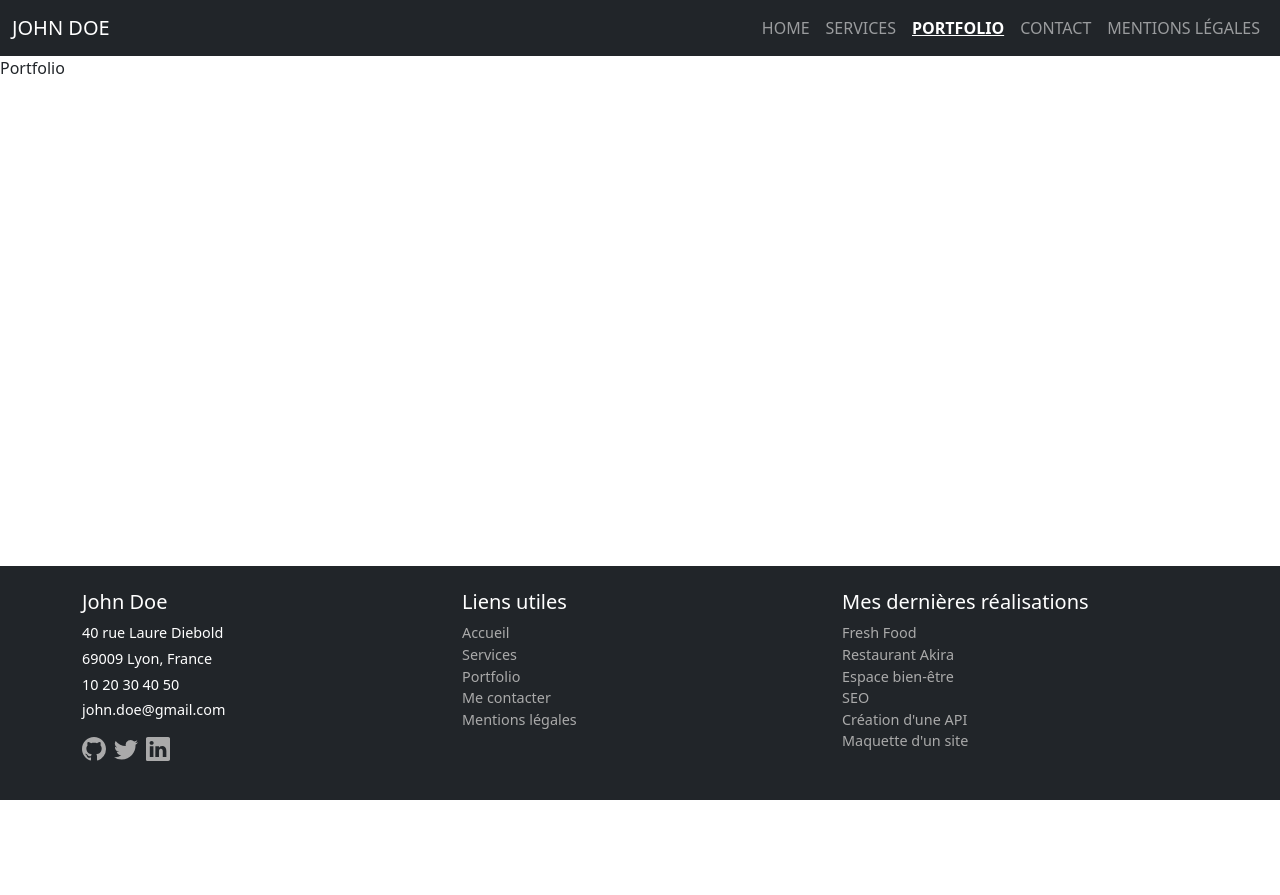
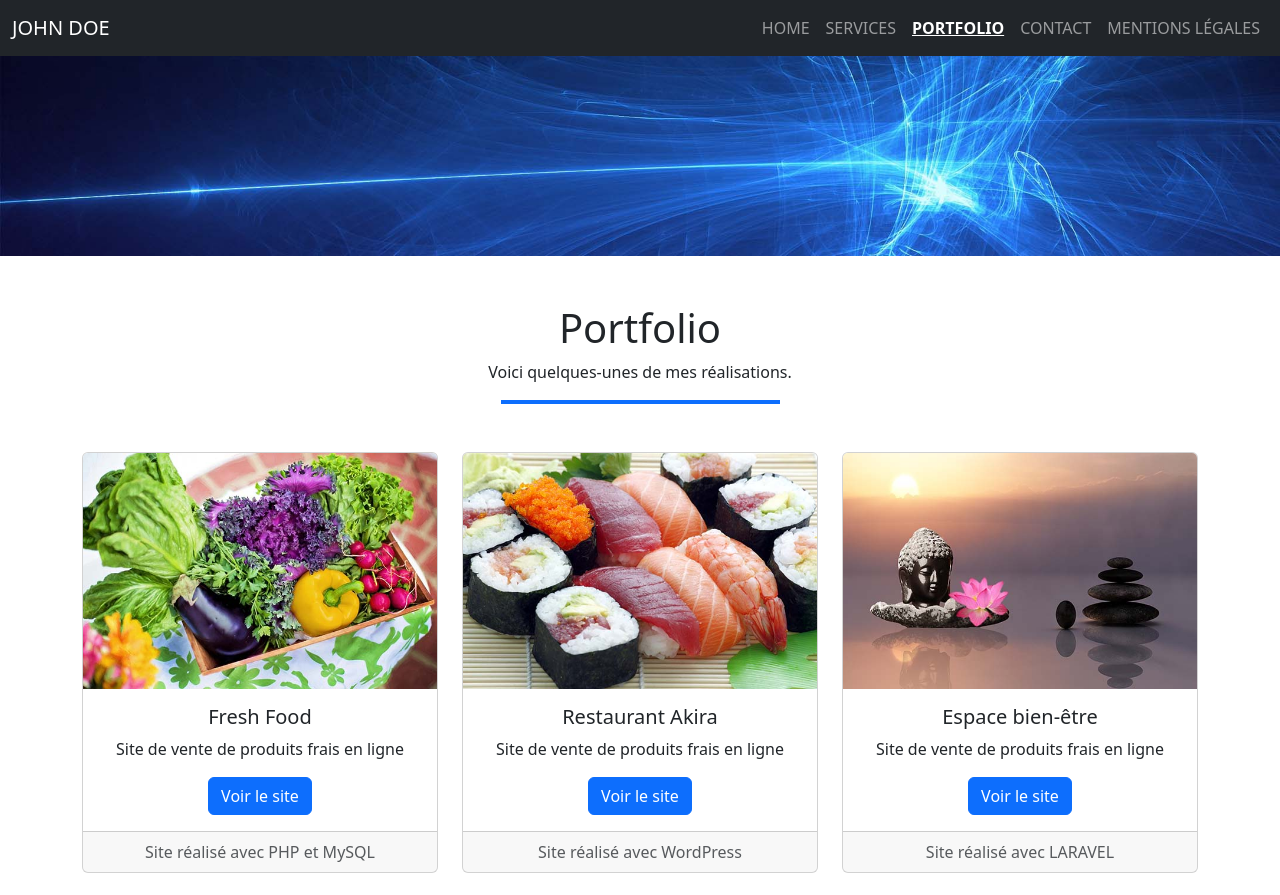
Before and after one commit to IderMassinissa/Ider_Massinissa_Devoir_Portfolio_React, a React (Vite) app: page /portfolio in a window 1280 px wide. Shown: the top 895 px of the page. Before the commit the page ends 800 px from the top, so only its background shows below. Built offline with nearby package versions, Linux system fonts and the light colour scheme.

Commit message:
fix #5 : Page Portfolio - 6 projets en cards Bootstrap, effets hover

```diff
--- a/src/pages/Portfolio.jsx
+++ b/src/pages/Portfolio.jsx
@@ -1,5 +1,100 @@
+import "../styles/Portfolio.css";
+import bannerImg from "../assets/images/banner.jpg";
+import freshFood from "../assets/images/portfolio/fresh-food.jpg";
+import restaurantJaponais from "../assets/images/portfolio/restaurant-japonais.jpg";
+import espaceBienEtre from "../assets/images/portfolio/espace-bien-etre.jpg";
+import seo from "../assets/images/portfolio/seo.jpg";
+import coder from "../assets/images/portfolio/coder.jpg";
+import screens from "../assets/images/portfolio/screens.jpg";
+
+const projects = [
+  {
+    id: 1,
+    img: freshFood,
+    title: "Fresh Food",
+    description: "Site de vente de produits frais en ligne",
+    tech: "Site réalisé avec PHP et MySQL",
+  },
+  {
+    id: 2,
+    img: restaurantJaponais,
+    title: "Restaurant Akira",
+    description: "Site de vente de produits frais en ligne",
+    tech: "Site réalisé avec WordPress",
+  },
+  {
+    id: 3,
+    img: espaceBienEtre,
+    title: "Espace bien-être",
+    description: "Site de vente de produits frais en ligne",
+    tech: "Site réalisé avec LARAVEL",
+  },
+  {
+    id: 4,
+    img: seo,
+    title: "SEO",
+    description: "Amélioration du référencement d'un site e-commerce",
+    tech: "Utilisation des outils SEO",
+  },
+  {
+    id: 5,
+    img: coder,
+    title: "Création d'une API",
+    description: "Création d'une API RESTFULL publique",
+    tech: "PHP - SYMFONY",
+  },
+  {
+    id: 6,
+    img: screens,
+    title: "Maquette d'un site web",
+    description: "Création du prototype d'un site",
+    tech: "Réalisé avec FIGMA",
+  },
+];
+
 function Portfolio() {
-  return <div>Portfolio</div>;
+  return (
+    <>
+      {/* Banner */}
+      <section
+        className="banner"
+        style={{ backgroundImage: `url(${bannerImg})` }}
+      ></section>
+
+      {/* Portfolio */}
+      <section className="container my-5">
+        <div className="text-center mb-5">
+          <h1>Portfolio</h1>
+          <p>Voici quelques-unes de mes réalisations.</p>
+          <hr className="border border-primary border-2 opacity-100 w-25 mx-auto" />
+        </div>
+
+        <div className="row g-4">
+          {projects.map((project) => (
+            <div className="col-12 col-md-4" key={project.id}>
+              <div className="card portfolio-card h-100">
+                <img
+                  src={project.img}
+                  className="card-img-top"
+                  alt={project.title}
+                />
+                <div className="card-body text-center">
+                  <h5 className="card-title">{project.title}</h5>
+                  <p className="card-text">{project.description}</p>
+                  <a href="#" className="btn btn-primary portfolio-btn">
+                    Voir le site
+                  </a>
+                </div>
+                <div className="card-footer text-center text-muted">
+                  {project.tech}
+                </div>
+              </div>
+            </div>
+          ))}
+        </div>
+      </section>
+    </>
+  );
 }
 
 export default Portfolio;
--- /dev/null
+++ b/src/styles/Portfolio.css
@@ -0,0 +1,19 @@
+.portfolio-card {
+  border: 1px solid #dee2e6;
+  transition:
+    box-shadow 0.3s,
+    background-color 0.3s;
+}
+
+.portfolio-card:hover {
+  background-color: #efefef;
+  box-shadow: 0 4px 15px rgba(0, 0, 0, 0.2);
+}
+
+.portfolio-btn {
+  transition: filter 0.3s;
+}
+
+.portfolio-btn:hover {
+  filter: brightness(1.2);
+}
```
